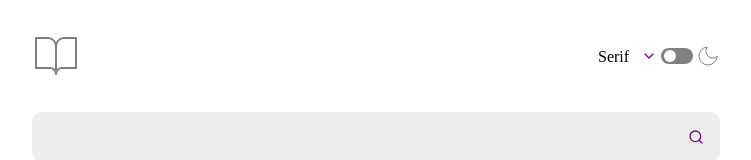
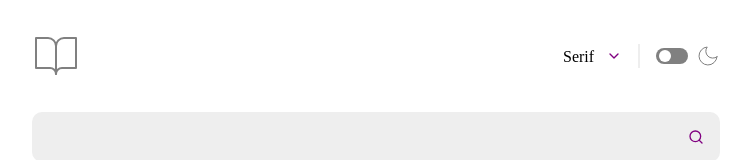
Before and after one commit to fosseddy/web-sandbox, a Vue app in the folder fntedmtr/dictapp/: page / in a window 1280 px wide. Shown: the top 160 px of the page, without its empty margins (264-1015 px from the left). Built offline with nearby package versions, Linux system fonts and the light colour scheme.

Commit message:
style settings

```diff
--- a/fntedmtr/dictapp/src/app.vue
+++ b/fntedmtr/dictapp/src/app.vue
@@ -79,6 +79,7 @@ export default {
             <Icon name="logo" size="md" />
             <div class="settings">
                 <FontPicker />
+                <hr>
                 <ThemeToggle />
             </div>
         </div>
@@ -162,6 +163,11 @@ main {
 .app-header .settings {
     display: flex;
     align-items: center;
+}
+
+.app-header .settings hr {
+    margin: 0 1rem;
+    align-self: stretch;
 }
 
 .app-header form {
--- a/fntedmtr/dictapp/src/theme-toggle.vue
+++ b/fntedmtr/dictapp/src/theme-toggle.vue
@@ -29,18 +29,14 @@ export default {
 </script>
 
 <template>
-    <div class="theme-picker">
-        <input type="checkbox"
-               v-model="theme"
-               true-value="dark"
-               false-value="light"
-        >
+    <div class="theme-toggle">
+        <input type="checkbox" v-model="theme" true-value="dark" false-value="light">
         <Icon :name="themeIcon" />
     </div>
 </template>
 
 <style scoped>
-.theme-picker {
+.theme-toggle {
     display: flex;
     align-items: center;
 }
@@ -60,6 +56,8 @@ input {
     display: flex;
     align-items: center;
     background-color: var(--color-secondary);
+    margin: 0;
+    margin-right: .5rem;
     transition: background-color 100ms linear;
 }
 
```
